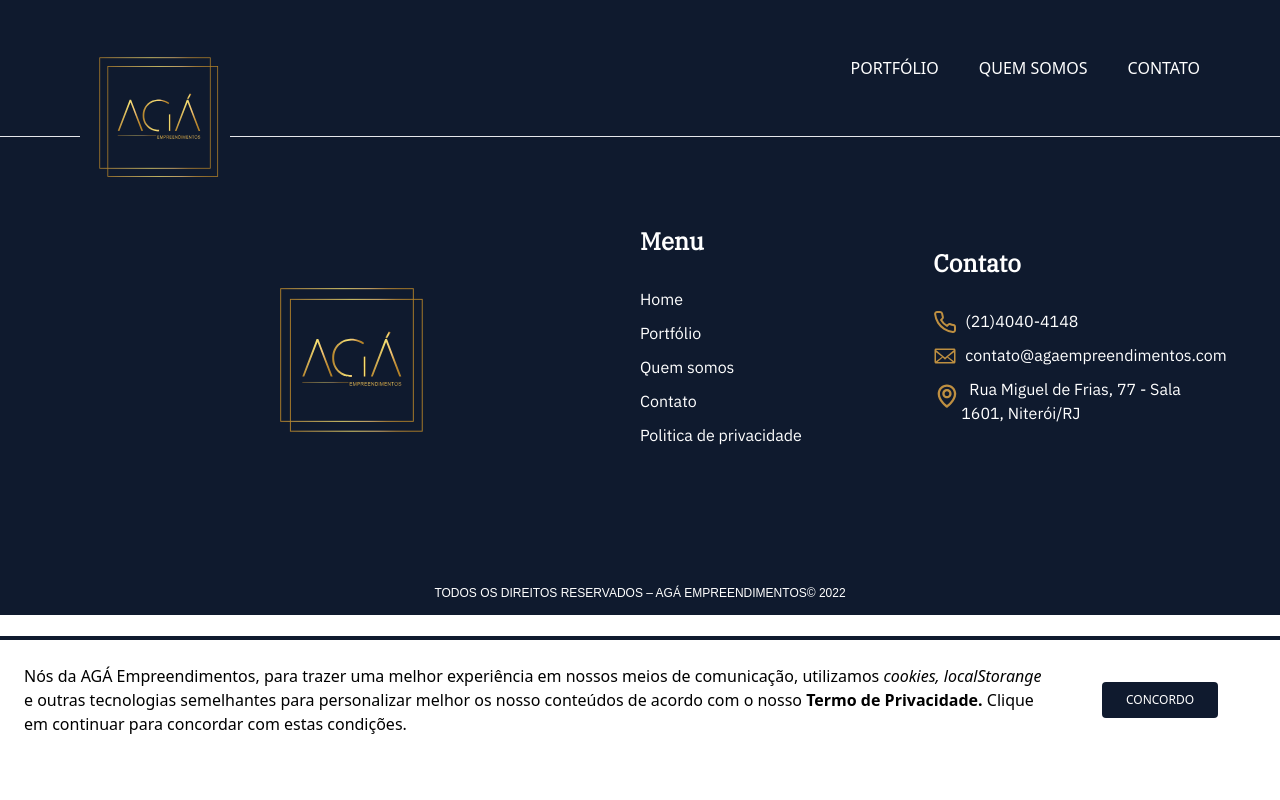
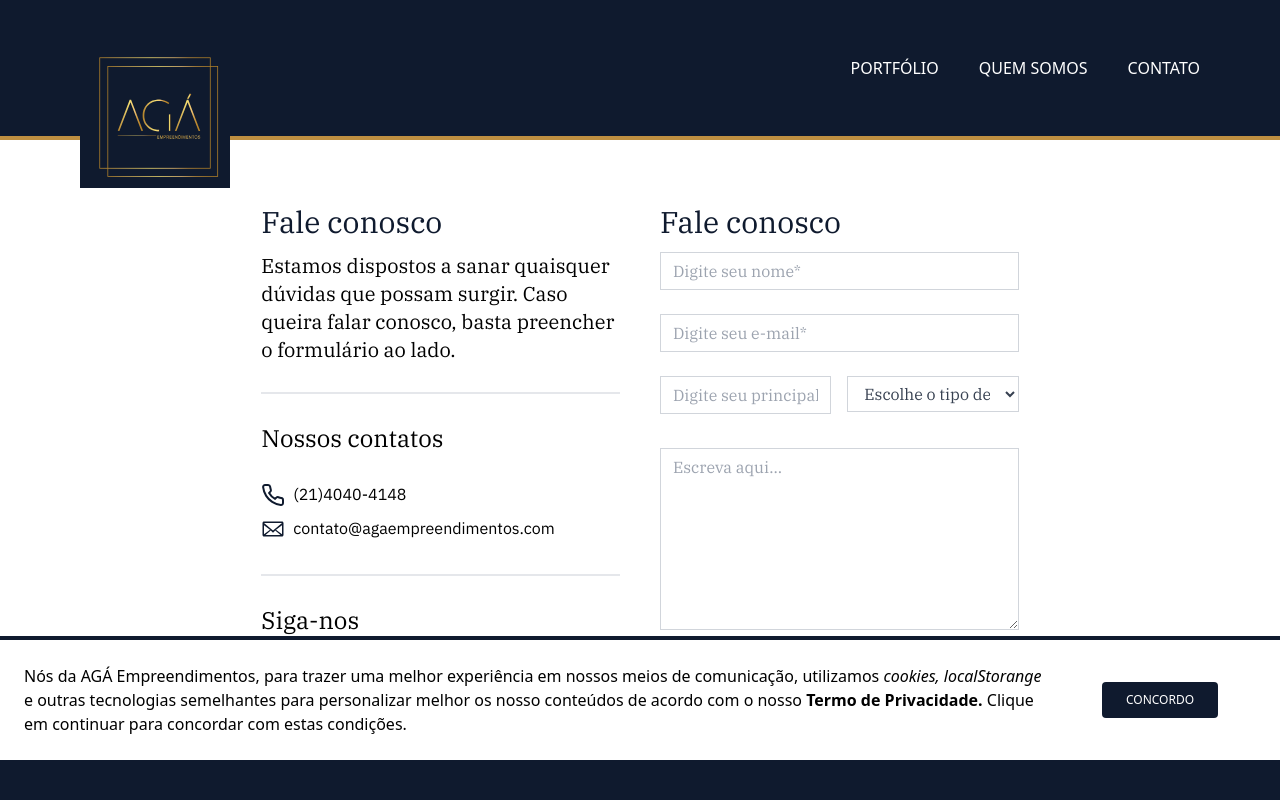
Before and after one commit to Grupo-Hp/aga-2.0, a Next.js app: page / in a window 1280 px wide. Shown: the top 800 px of the page. Built offline with nearby package versions, Linux system fonts and the light colour scheme; no server answers.

Commit message:
Inclusão dos sites

```diff
--- /dev/null
+++ b/components/Contato.jsx
@@ -0,0 +1,135 @@
+import { useState } from 'react'
+import { FiPhone } from "react-icons/fi";
+import { GoMail } from "react-icons/go";
+import { FaFacebookF, FaInstagram, FaLinkedinIn } from "react-icons/fa";
+import styles from '../styles/footer.module.css'
+
+
+export default function Contato() {
+
+    const [dataForm, setDataForm] = useState({
+        empresa: 'AGÁ Empreendimentos',
+        imagem: 'Aga',
+        site: 'https://www.agaempreendimentos.com.br/',
+        nome: '',
+        email: '',
+        telefone: '',
+        assunto: '',
+        mensagem: ''
+    })
+
+    const onChangeInput = e => setDataForm({ ...dataForm, [e.target.name]: e.target.value })
+
+    const sendContact = async e => {
+        e.preventDefault()
+
+        try {
+            await fetch('https://api.grupohp.com.br/send', {
+                method: 'POST',
+                body: JSON.stringify(dataForm),
+                headers: { 'Content-Type': 'application/json' }
+            })
+            alert('Dados enviado com sucesso!')
+        } catch (error) {
+            alert('Ocorreu um erro')
+        }
+    }
+
+    return (
+        <div className={`border-t-4 border-secondary-10 ${styles.footer}`}>
+            <div className="container mx-auto px-12 py-12 w-8/12">
+                <div>
+                    <div className="grid grid-cols-2 gap-10 mt-4">
+                        <div className="col-span-2 xl:col-span-1">
+                            <h4 className='text-3xl text-primary-10 pb-3'>Fale conosco</h4>
+                            <p className='text-xl xl:max-w-lg'>Estamos dispostos a sanar quaisquer dúvidas que possam surgir. Caso queira falar conosco, basta preencher o formulário ao lado.</p>
+                            <div className='xl:flex xl:flex-col hidden'>
+                                <div className='py-7 border-y-2 my-7 list-none'>
+                                    <h2 className='text-2xl'>Nossos contatos</h2>
+                                    <ul>
+                                        <li><FiPhone className={`text-primary-10 text-2xl`} />&ensp;(21)4040-4148</li>
+                                        <li><GoMail className={`text-primary-10 text-2xl`} />&ensp;contato@agaempreendimentos.com</li>
+                                    </ul>
+                                </div>
+                                <div>
+                                    <h2 className='text-2xl'>Siga-nos</h2>
+                                    <div className="flex col-span-1 text-3xl pt-6">
+                                        <a href="https://m.facebook.com/profile.php?id=100076179913014" target='blank'><FaFacebookF className="text-primary-10 hover:cursor-pointer hover:duration-300  hover:text-primary-20" /></a>
+                                        <a href="https://instagram.com/agaempreendimentos" target='blank'><FaInstagram className="text-primary-10 hover:cursor-pointer hover:duration-300 hover:text-primary-20 mx-3" /></a>
+                                        <a href="https://www.linkedin.com/company/agaempreendimentos/" target='blank'><FaLinkedinIn className="text-primary-10 hover:cursor-pointer hover:duration-300 hover:text-primary-20" /></a>
+                                    </div>
+                                </div>
+                            </div>
+                        </div>
+
+                        <div className="col-span-2 xl:col-span-1">
+                            <h4 className='text-3xl text-primary-10 pb-3 hidden xl:flex '>Fale conosco</h4>
+                            <form onSubmit={sendContact}>
+
+                                <div className="form-group mb-6">
+
+                                    <input type="text" className="form-control block w-full px-3 py-1.5 text-base font-normal text-gray-700 bg-white bg-clip-padding border border-solid border-gray-300 transition ease-in-out m-0 focus:text-gray-700 focus:bg-white focus:border-primary-20 focus:outline-none" name="nome" onChange={onChangeInput} value={dataForm.nome} placeholder="Digite seu nome*" />
+
+                                </div>
+
+                                <div className="form-group mb-6">
+                                    <input type="text" className="form-control block w-full px-3 py-1.5 text-base font-normal text-gray-700 bg-white bg-clip-padding border border-solid border-gray-300 transition ease-in-out m-0 focus:text-gray-700 focus:bg-white focus:border-primary-20 focus:outline-none" name="email" onChange={onChangeInput} value={dataForm.email} placeholder="Digite seu e-mail*" />
+                                </div>
+
+                                <div className="grid grid-cols-2 gap-4">
+                                    <div className="col-span-2 md:col-span-1 form-group mb-6">
+
+                                        <input type="text" className="form-control block w-full px-3 py-1.5 text-base font-normal text-gray-700 bg-white bg-clip-padding border border-solid border-gray-300 transition ease-in-out m-0 focus:text-gray-700 focus:bg-white focus:border-primary-20 focus:outline-none" name="telefone" onChange={onChangeInput} value={dataForm.telefone} placeholder="Digite seu principal telefone*" />
+
+                                    </div>
+
+                                    <div className="col-span-2 md:col-span-1 form-group mb-6">
+
+                                        <div className="flex">
+                                            <div className="mb-3 w-full">
+                                                <select className="form-select block w-full px-3 py-1.5 text-base text-gray-700 bg-white bg-clip-padding bg-no-repeat border border-solid border-gray-300 transition ease-in-out m-0 focus:text-gray-700 focus:bg-white focus:border-primary-20 focus:outline-none" aria-label="Default select example" name='assunto' value={dataForm.assunto} onChange={onChangeInput}>
+                                                    <option defaultValue>Escolhe o tipo de assunto:</option>
+                                                    <option value="Comercial">Comercial</option>
+                                                    <option value="Elogio">Elogio</option>
+                                                    <option value="Reclamações">Reclamações</option>
+                                                    <option value="Dúvidas">Dúvidas</option>
+                                                    <option value="Sugestões">Sugestões</option>
+                                                </select>
+                                            </div>
+                                        </div>
+                                    </div>
+                                </div>
+
+                                <div className="form-group mb-6">
+
+                                    <textarea className="form-control block w-full px-3 py-1.5 text-base font-normal text-gray-700 bg-white bg-clip-padding border border-solid border-gray-300 transition ease-in-out m-0 focus:text-gray-700 focus:bg-white focus:border-primary-20 focus:outline-none" name="mensagem" rows="7" onChange={onChangeInput} value={dataForm.mensagem} placeholder="Escreva aqui..." required ></textarea>
+
+                                    <button type="submit" className="mt-2 w-full px-6 py-2.5 text-primary-10 font-medium text-xs leading-tight uppercase border border-primary-20 hover:bg-primary-10 hover:text-white transition duration-300 ease-in-out">Enviar</button>
+
+                                </div>
+                            </form>
+                            <div className='grid grid-cols-2 gap-x-24 xl:hidden mt-10 pt-10 border-t-2'>
+                                <div className="col-span-1">
+                                    <h2 className='text-2xl'>Nossos contatos</h2>
+                                    <ul>
+                                        <li><FiPhone className={`text-primary-10 text-2xl`} />&ensp;(21)4040-4148</li>
+                                        <li><GoMail className={`text-primary-10 text-2xl`} />&ensp;contato@agaempreendimentos.com</li>
+                                    </ul>
+                                </div>
+                                <div className='col-span-1 text-2xl'>
+                                    <h2>Siga-nos</h2>
+                                    <div className="flex pt-6">
+                                        <a href="https://m.facebook.com/profile.php?id=100076179913014" target='blank'><FaFacebookF className="text-primary-10 hover:cursor-pointer hover:duration-300  hover:text-primary-20" /></a>
+                                        <a href="https://instagram.com/agaempreendimentos" target='blank'><FaInstagram className="text-primary-10 hover:cursor-pointer hover:duration-300 hover:text-primary-20 mx-3" /></a>
+                                        <a href="https://www.linkedin.com/company/agaempreendimentos/" target='blank'><FaLinkedinIn className="text-primary-10 hover:cursor-pointer hover:duration-300 hover:text-primary-20" /></a>
+                                    </div>
+                                </div>
+                            </div>
+                        </div>
+                    </div>
+                </div>
+
+            </div>
+        </div>
+    )
+}
--- a/components/Nav.jsx
+++ b/components/Nav.jsx
@@ -7,7 +7,7 @@ export default function Nav() {
     const [isOpen, setIsOpen] = useState(false);
     return (
         <>
-            <div className="shadow-sm py-7 w-full bg-primary-10 border-b z-50">
+            <div className="shadow-sm py-7 w-full bg-primary-10 z-50 border-b-1 border-secondary-10">
                 <div className="w-full container mx-auto">
                     <div className="flex items-center h-20 w-full">
                         <div className="flex items-center mx-20 justify-between w-full">
--- a/pages/index.jsx
+++ b/pages/index.jsx
@@ -2,6 +2,7 @@ import Page from '../components/Page'
 import PoliticaComponents from '../components/PoliticaComponets'
 import Nav from '../components/Nav'
 import Footer from '../components/Footer'
+import Contato from '../components/Contato'
 
 export default function Home() {
 
@@ -9,6 +10,7 @@ export default function Home() {
     <Page title="AGÁ Empreendimentos" description="Site AGÁ Empreendimentos" path="/">
       <PoliticaComponents />
       <Nav />
+      <Contato />
       <Footer />
     </Page>
   )
--- a/styles/footer.module.css
+++ b/styles/footer.module.css
@@ -35,3 +35,7 @@
     font-size: 12px;
     text-align: center;
 }
+
+.footer button {
+    font-family: Arial, Helvetica, sans-serif;
+}
```
